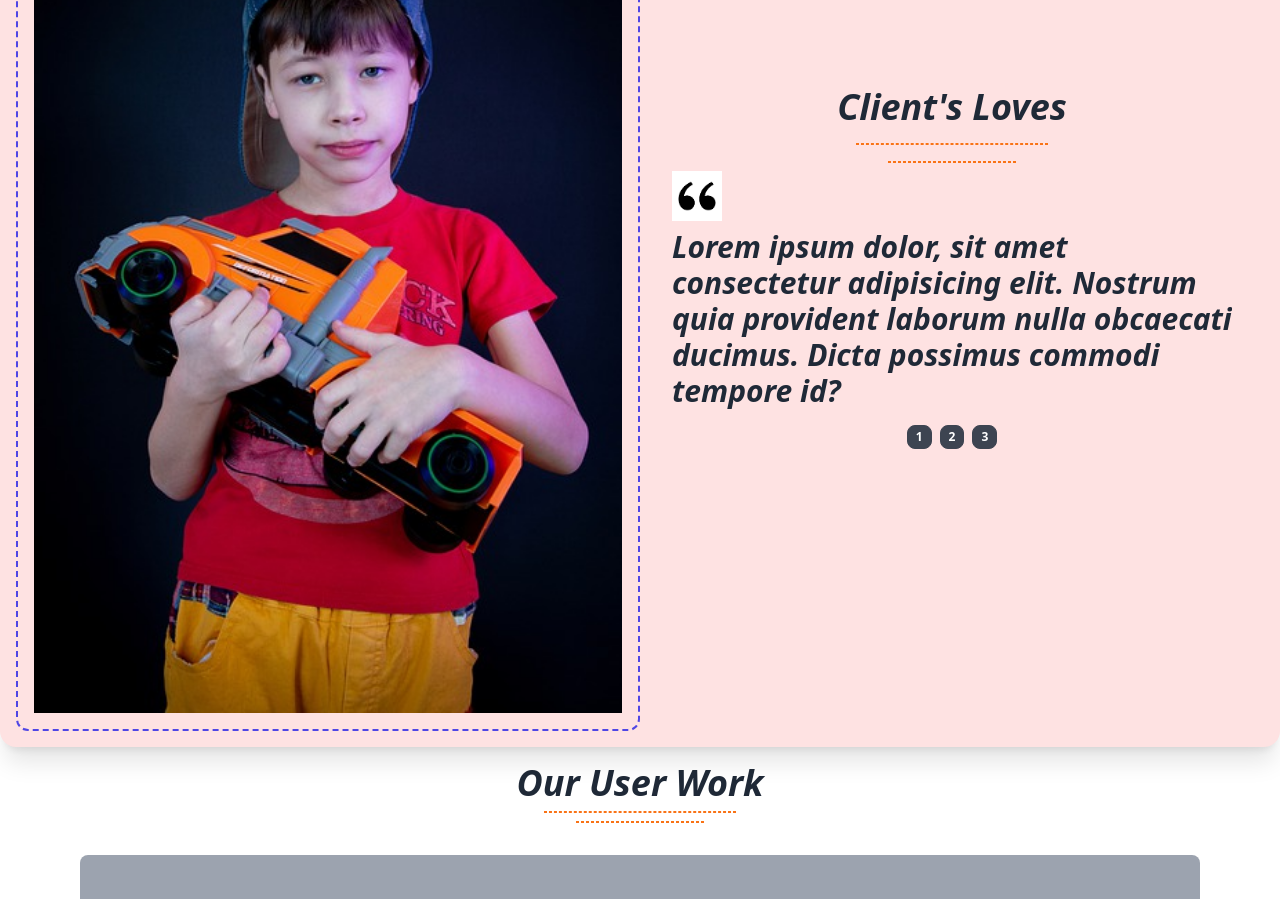
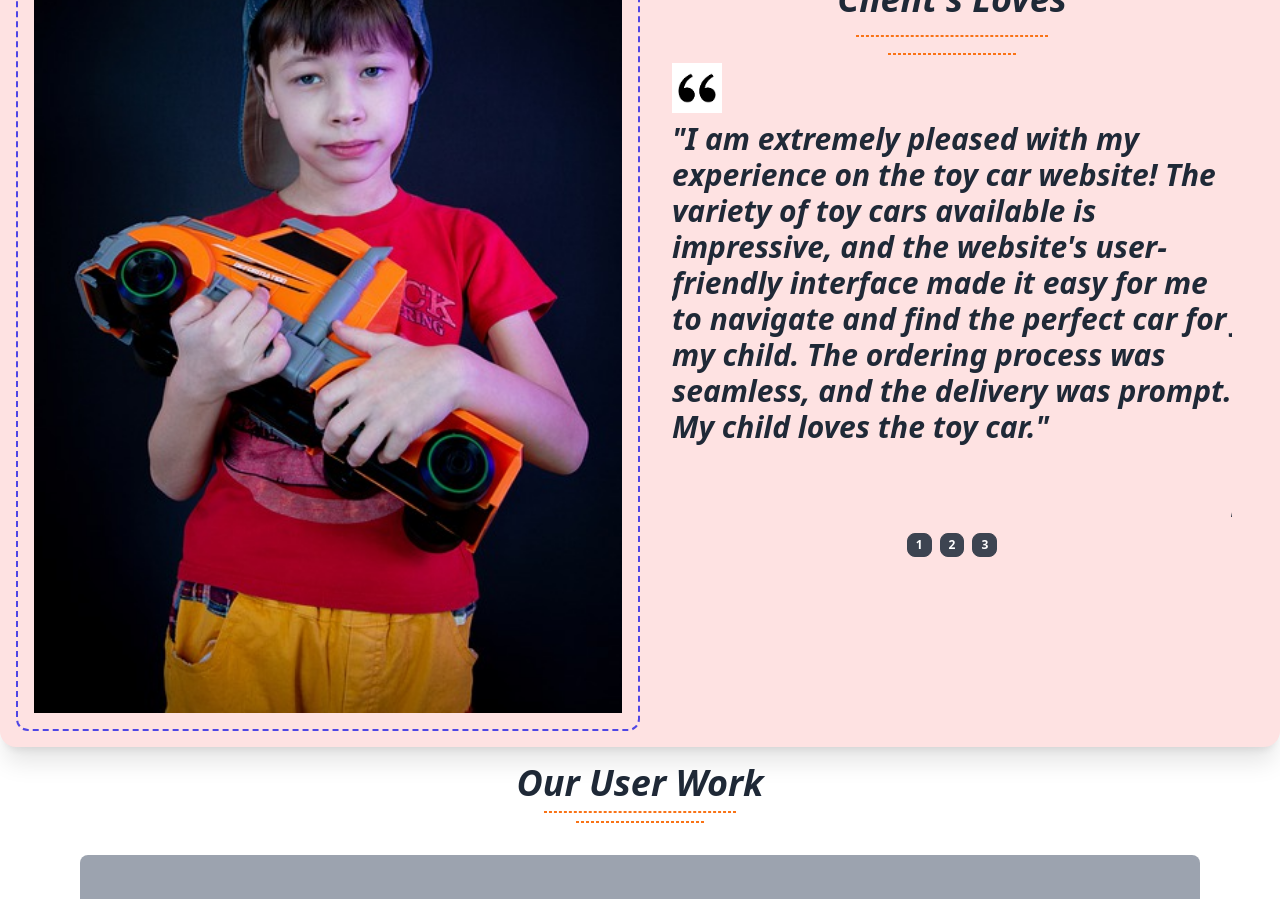
Before and after one commit to Showrab15/Toy-House, a React (Vite) app: page / in a window 1280 px wide. Shown: the part 2520-3419 px from the top of the page. Built offline with nearby package versions, Linux system fonts and the light colour scheme; no server answers.

Commit message:
readme file added

```diff
--- a/src/components/Testimonial/Testimonial.jsx
+++ b/src/components/Testimonial/Testimonial.jsx
@@ -20,12 +20,12 @@ const Testimonial = () => {
   <div className="carousel w-full">
   <div id="item1" className="carousel-item w-full">
 
-<h2 className="font-semibold text-3xl italic ">Lorem ipsum dolor, sit amet consectetur adipisicing elit. Nostrum quia provident laborum nulla obcaecati ducimus. Dicta possimus commodi tempore id?</h2>
+<h2 className="font-semibold text-3xl italic ">"I am extremely pleased with my experience on the toy car website! The variety of toy cars available is impressive, and the website's user-friendly interface made it easy for me to navigate and find the perfect car for my child. The ordering process was seamless, and the delivery was prompt. My child loves the toy car."</h2>
   </div>
   <div id="item2" className="carousel-item w-full">
-  <h2 className="font-semibold text-3xl italic ">Lorem ipsum dolor, sit amet consectetur adipisicing elit. Nostrum quia provident laborum nulla obcaecati ducimus. Dicta possimus commodi tempore id?</h2>  </div>
+  <h2 className="font-semibold text-3xl italic ">"I recently purchased a toy car from this website, and I must say that I am thoroughly satisfied. The product quality exceeded my expectations, and the attention to detail in the design is fantastic. The website provided comprehensive product descriptions and clear images, allowing me to make an informed decision.I highly recommend this toy car website to any parent looking for high-quality toys."</h2>  </div>
   <div id="item3" className="carousel-item w-full">
-  <h2 className="font-semibold text-3xl italic ">Lorem ipsum dolor, sit amet consectetur adipisicing elit. Nostrum quia provident laborum nulla obcaecati ducimus. Dicta possimus commodi tempore id?</h2>  </div>
+  <h2 className="font-semibold text-3xl italic ">I had a wonderful shopping experience on this toy car website. The website's layout is visually appealing and easy to navigate, making it a breeze to browse through the extensive toy car collection. The filters and search functionality helped me quickly find the specific car I was looking for. The checkout process was simple and secure, and I appreciated the various payment options available. </h2>  </div>
 
 </div>
 <div className="flex justify-center w-full py-2 gap-2">
```
Also changed, not shown: 1 other file (tests, documents, lock files or other folders).
